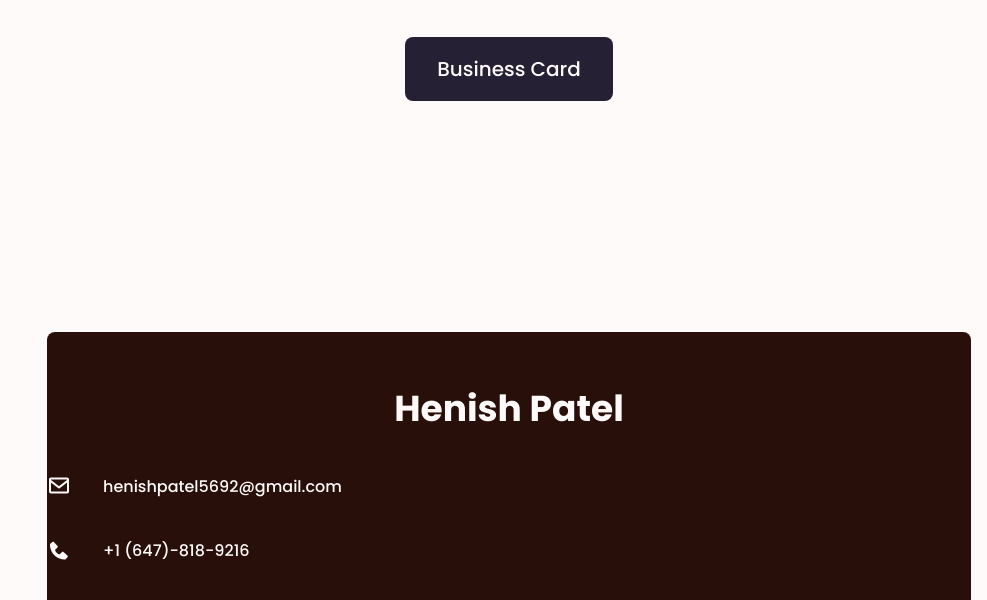
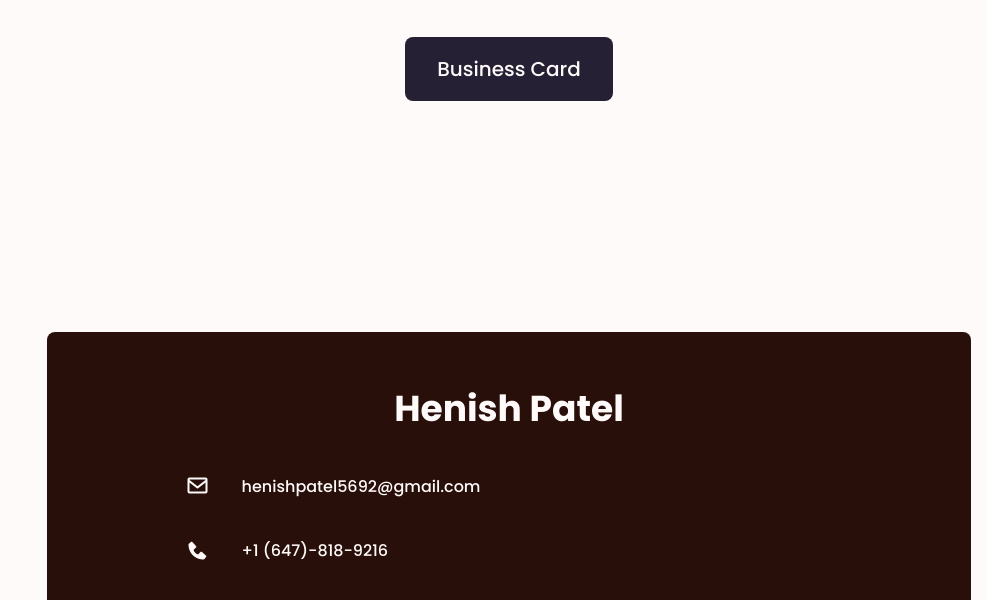
Before and after one commit to hm-patel/henishpatel.github.io, a plain HTML site: page index.html in a window 1280 px wide. Shown: the part 456-1056 px from the top of the page, without its empty margins (293-1280 px from the left). Drawn offline with nearby package versions, Linux system fonts and the light colour scheme.

Commit message:
styles.css

```diff
--- a/assets/css/styles.css
+++ b/assets/css/styles.css
@@ -311,7 +311,7 @@ img {
 .about__information-data {
   display: flex;
   align-items: center;
-/*   padding-left: 90px; */
+  padding-left: 15%;
   margin-bottom: var(--mb-3);
   padding-bottom: 15px;
 }
```
